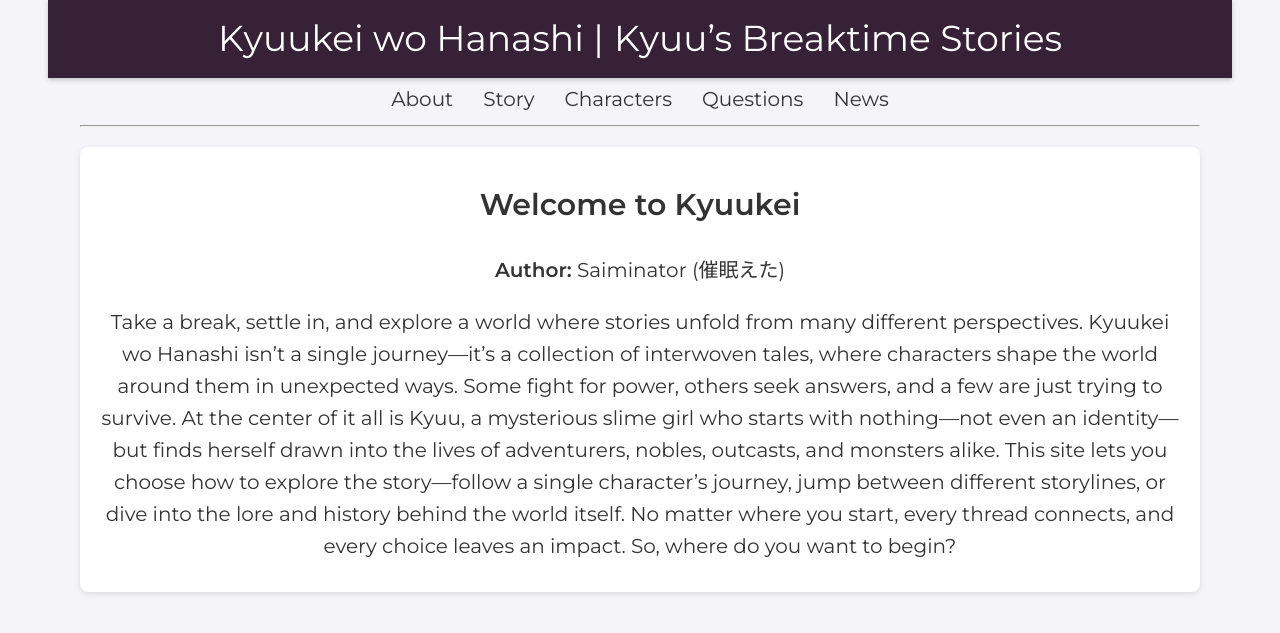
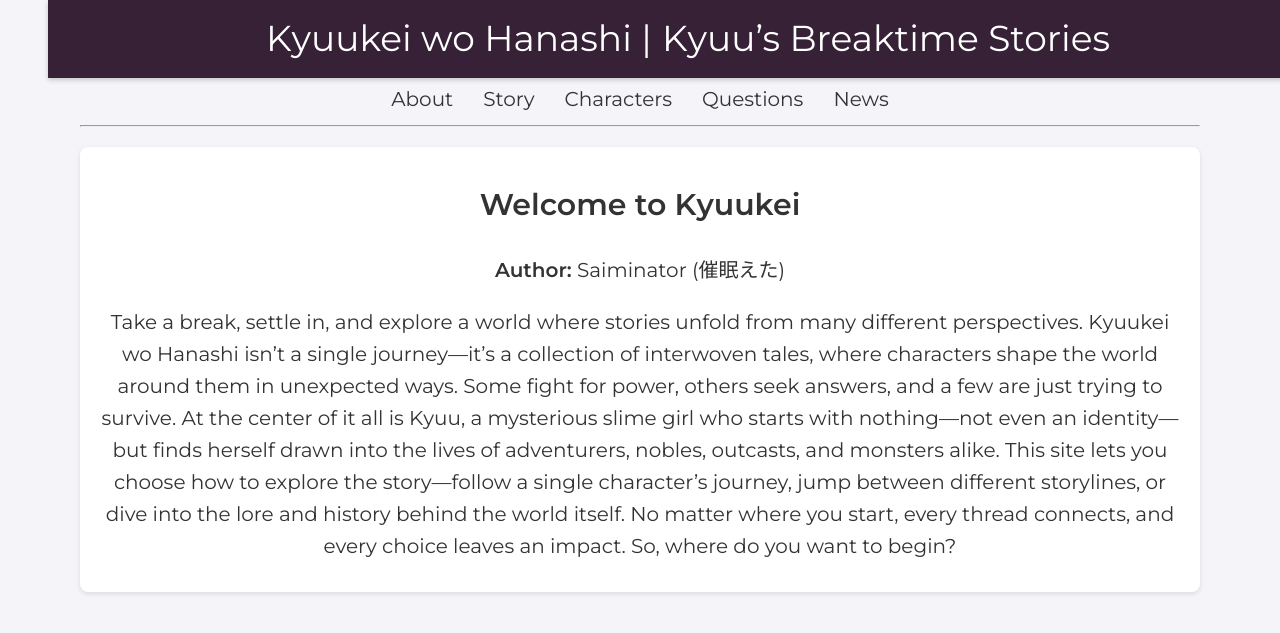
Before and after one commit to Saiminator/Kyuukei, a Jekyll site: the page built from index.html, in a window 1280 px wide. Shown: the top 633 px of the page. Built offline with Jekyll 4.4.1, drawn with Linux system fonts in a browser that asks for light colours.

Commit message:
Update style.css

```diff
--- a/css/style.css
+++ b/css/style.css
@@ -29,6 +29,7 @@ body {
   color: #333;
   line-height: 1.6;
   overflow-x: hidden;
+  padding: 0 1rem; /* This padding will be compensated for in the container */
 }
 
 a {
@@ -39,7 +40,7 @@ a {
 /* =====================================================
    Responsive & Desktop Container
 ===================================================== */
-/* Wrap all content so that on desktop the width is fixed */
+/* Wrap all content (excluding header) so that on desktop it is fixed width */
 .container {
   width: 100%;
 }
@@ -61,8 +62,8 @@ header {
   padding: 10px 0;
   text-align: center;
   box-shadow: 0 2px 5px rgba(0,0,0,0.2);
-  /* On mobile/tablet, header will span full width */
-  width: 100%;
+  width: 100vw;
+  /* No negative margins here, so the header background reaches to the edge */
 }
 
 /* Site title: split into two spans */
@@ -115,7 +116,7 @@ header {
   margin: 0;
 }
 #nav-desktop li {
-  margin: 0 15px; /* 15px margins (as in your old code) */
+  margin: 0 15px; /* 15px margins as in your old style */
 }
 #nav-desktop a {
   font-weight: 500;
@@ -143,7 +144,7 @@ header {
     font-size: 1em;
     cursor: pointer;
     border-radius: 4px;
-    margin-top: 10px; /* Move down slightly */
+    margin-top: 10px;  /* Push the button down */
     margin-bottom: 10px;
   }
   #nav-mobile-menu {
@@ -176,6 +177,7 @@ header {
   padding: 10px 20px;
   margin: 20px auto;
   background: #fff;
+  /* On desktop, content boxes are contained within the .container */
   max-width: 1120px;
   border-radius: 8px;
   box-shadow: 0 2px 5px rgba(0,0,0,0.1);
@@ -298,7 +300,9 @@ header {
   }
 }
 
-/* Character Item Styling */
+/* =====================================================
+   Character Item Styling
+===================================================== */
 .character-item {
   cursor: pointer;
   text-align: center;
@@ -381,7 +385,7 @@ header {
   padding-right: 20px;
   border-right: 1px solid #eee;
 }
-/* Back to Character Selection button: blue and fancy */
+/* Back to Character Selection button: blue, fancy */
 .back-select-btn {
   display: inline-block;
   margin-bottom: 20px;
@@ -474,7 +478,7 @@ body {
   display: inline-block;
 }
 @media (min-width: 600px) {
-  /* On screens wider than 600px, hide the mobile nav completely */
+  /* On screens wider than 600px, hide the mobile nav entirely */
   #nav-mobile {
     display: none;
   }
```
